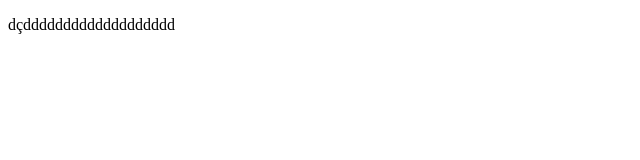
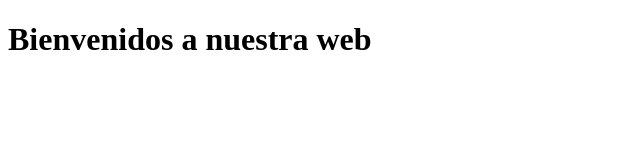
Before and after one commit to ICV-24-25/practica-githubflow-5, a plain HTML site: page src/index.html in a window 1280 px wide. Shown: the whole page, without its empty margins (0-640 px from the left). Drawn offline with Linux system fonts and the light colour scheme.

Commit message:
Modificacionn index.html

```diff
--- a/src/index.html
+++ b/src/index.html
@@ -3,9 +3,9 @@
 <head>
     <meta charset="UTF-8">
     <meta name="viewport" content="width=device-width, initial-scale=1.0">
-    <title>SIUUUUUUUUUUUUUUUUU</title>
+    <title>Proyecto web</title>
 </head>
 <body>
-    <p>dçddddddddddddddddddd</p>
+    <h1>Bienvenidos a nuestra web</h1>
 </body>
 </html>
```
